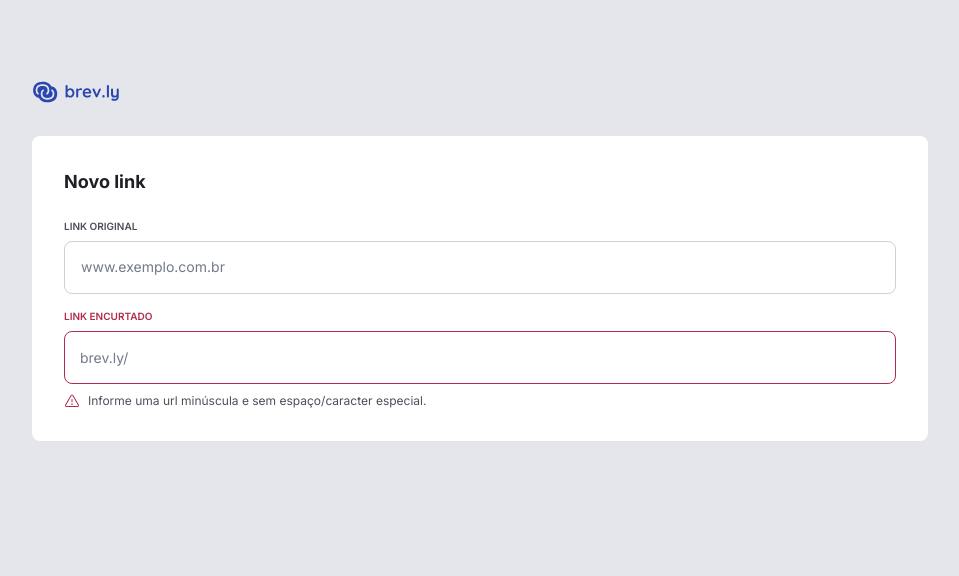
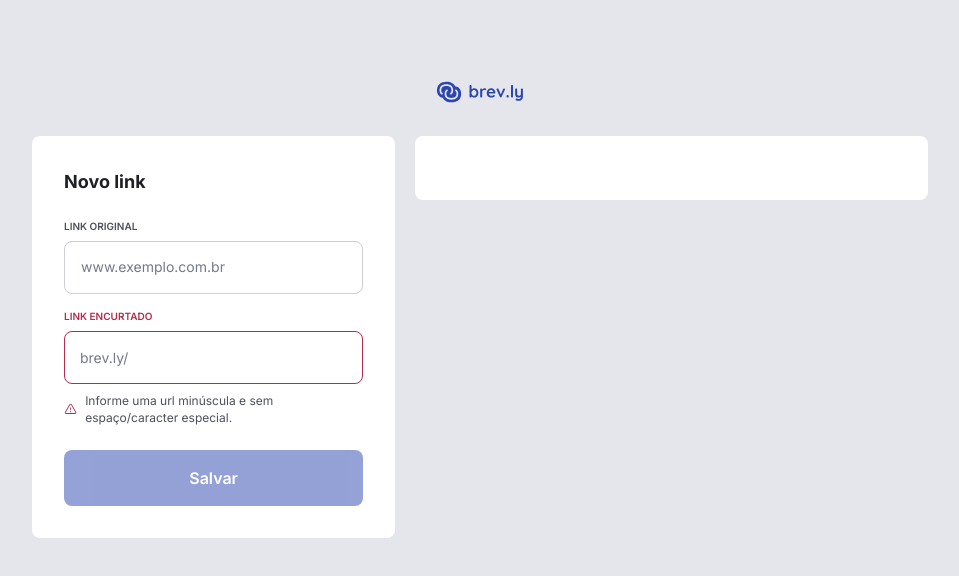
Before and after one commit to eullerbraz/brevly, a React (Vite) app in the folder web/: page / in a window 1280 px wide. Shown: the top 576 px of the page, without its empty margins (160-1119 px from the left). Built offline with nearby package versions, Linux system fonts and the light colour scheme.

Commit message:
feat: add LinksSection component and Button UI component
- Integrated `LinksSection` in the main app layout.
- Updated `FormSection` to include a `Button` and adjusted styles.
- Created a reusable `Button` component in the UI library.

```diff
--- a/web/src/app.tsx
+++ b/web/src/app.tsx
@@ -1,12 +1,14 @@
 import { AppLogo } from './components/app-logo';
 import { FormSection } from './components/form-section';
+import { LinksSection } from './components/links-section';
 
 export function App() {
   return (
-    <main className='h-dvh flex flex-col items-start justify-start gap-8 bg-gray-200 px-48 py-20'>
+    <main className='h-dvh flex flex-col justify-start gap-8 bg-gray-200 px-48 py-20'>
       <AppLogo />
-      <div className='w-full flex flex-row gap-5'>
-        <FormSection />
+      <div className='w-full flex flex-row gap-5 items-start'>
+        <FormSection className='flex-4' />
+        <LinksSection className='flex-6' />
       </div>
     </main>
   );
--- a/web/src/components/form-section.tsx
+++ b/web/src/components/form-section.tsx
@@ -1,5 +1,6 @@
 import { useId, useState, type ComponentProps } from 'react';
 import { twMerge } from 'tailwind-merge';
+import { Button } from './ui/button';
 import { Input } from './ui/input';
 
 export function FormSection({
@@ -20,7 +21,8 @@ export function FormSection({
     >
       <h2 className='text-lg text-gray-600 font-bold'>Novo link</h2>
 
-      <form className='flex flex-col gap-4'>
+      <form className='flex flex-col gap-6'>
+        <div className='flex flex-col gap-4'>
           <Input
             id={useId()}
             labelText='LINK ORIGINAL'
@@ -40,6 +42,9 @@ export function FormSection({
             onChange={(e) => setShortUrl(e.target.value)}
             value={shortUrl}
           />
+        </div>
+
+        <Button disabled>Salvar</Button>
       </form>
     </section>
   );
--- /dev/null
+++ b/web/src/components/links-section.tsx
@@ -0,0 +1,24 @@
+import type { ComponentProps } from 'react';
+import { twMerge } from 'tailwind-merge';
+
+export function LinksSection({
+  className,
+  ...props
+}: ComponentProps<'section'>) {
+  return (
+    <section
+      className={twMerge(
+        'flex flex-col gap-4 w-full p-8 bg-white rounded-lg',
+        className
+      )}
+      {...props}
+    >
+      {/* <Input labelText='LINK ORIGINAL' placeholder='Placeholder' />
+      <Input
+        labelText='LINK ENCURTADO'
+        placeholder='Placeholder'
+        type='fixedPlaceholder'
+      /> */}
+    </section>
+  );
+}
--- /dev/null
+++ b/web/src/components/ui/button.tsx
@@ -0,0 +1,12 @@
+import type { ComponentProps } from 'react';
+
+type ButtonProps = ComponentProps<'button'>;
+
+export function Button(props: ButtonProps) {
+  return (
+    <button
+      className='bg-blue-base text-white font-semibold p-4 rounded-lg hover:bg-blue-dark cursor-pointer disabled:opacity-50 disabled:pointer-events-none'
+      {...props}
+    />
+  );
+}
```
Lines whose indentation alone changed are shown as unchanged.
